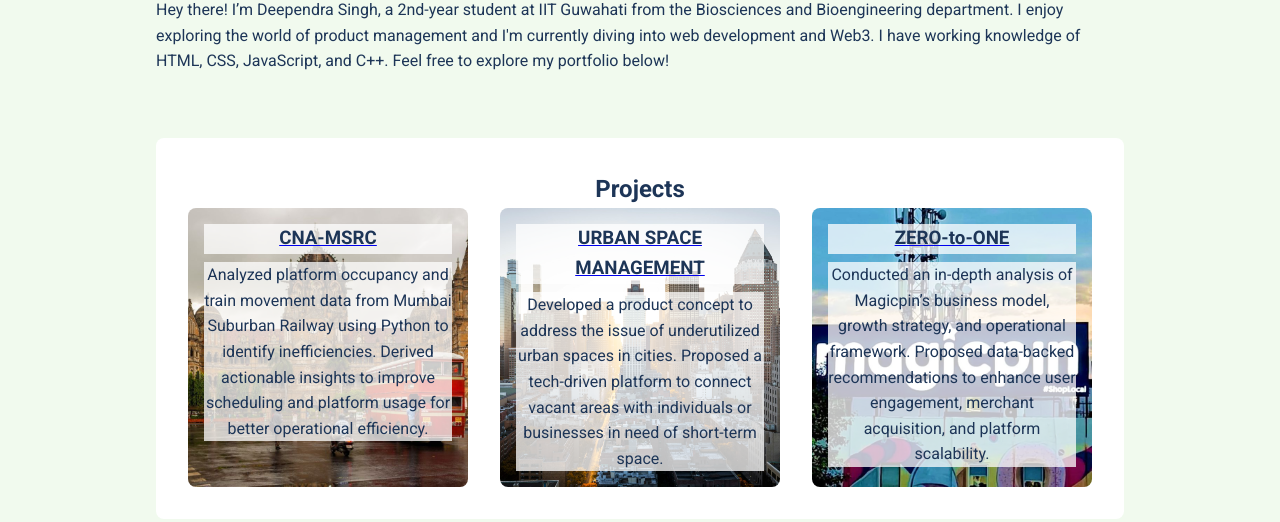
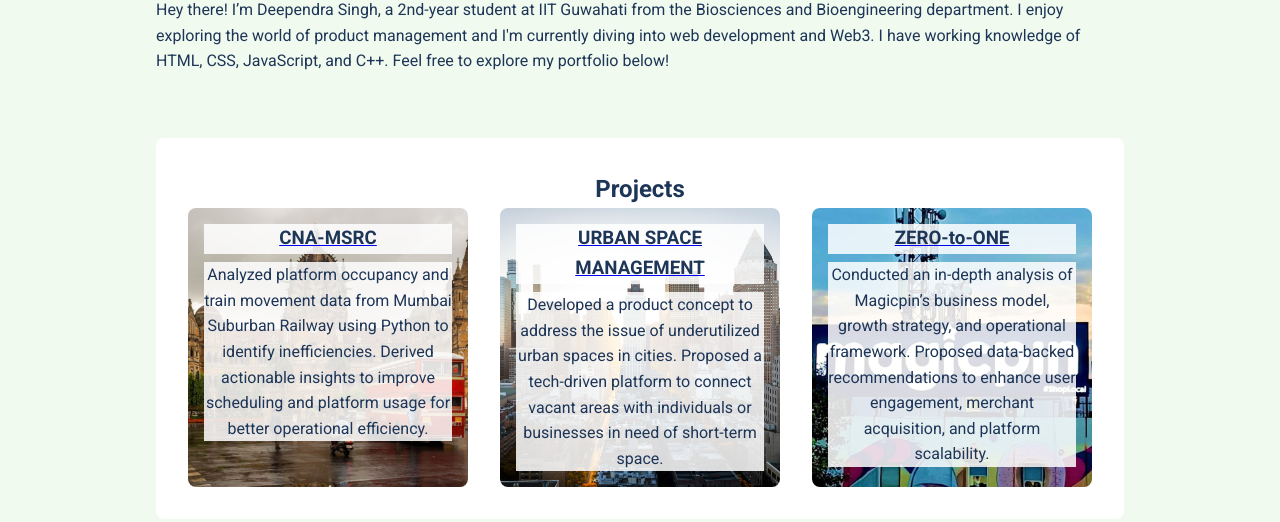
Before and after one commit to Deependra217/Portfolio-website, a plain HTML site: page index.html in a window 1280 px wide. Shown: the part 330-852 px from the top of the page. Drawn offline with Linux system fonts and the light colour scheme.

Commit message:
Update styles.css

```diff
--- a/styles.css
+++ b/styles.css
@@ -70,12 +70,12 @@ main {
   color: var(--dark-blue);
 }
 #projects .project-item a h3 {
-  background-color: rgba(255, 255, 255, 0.75); /* white with 75% opacity */
+  background-color: rgba(255, 255, 255, 0.85);
   color: var(--dark-blue);
   text-decoration: none;
 }
 #projects .project-item p {
-  background-color: rgba(255, 255, 255, 0.75); /* white with 75% opacity */
+  background-color: rgba(255, 255, 255, 0.85);
   margin-top: 0.5rem;
 }
 /* About Me Section */
```
